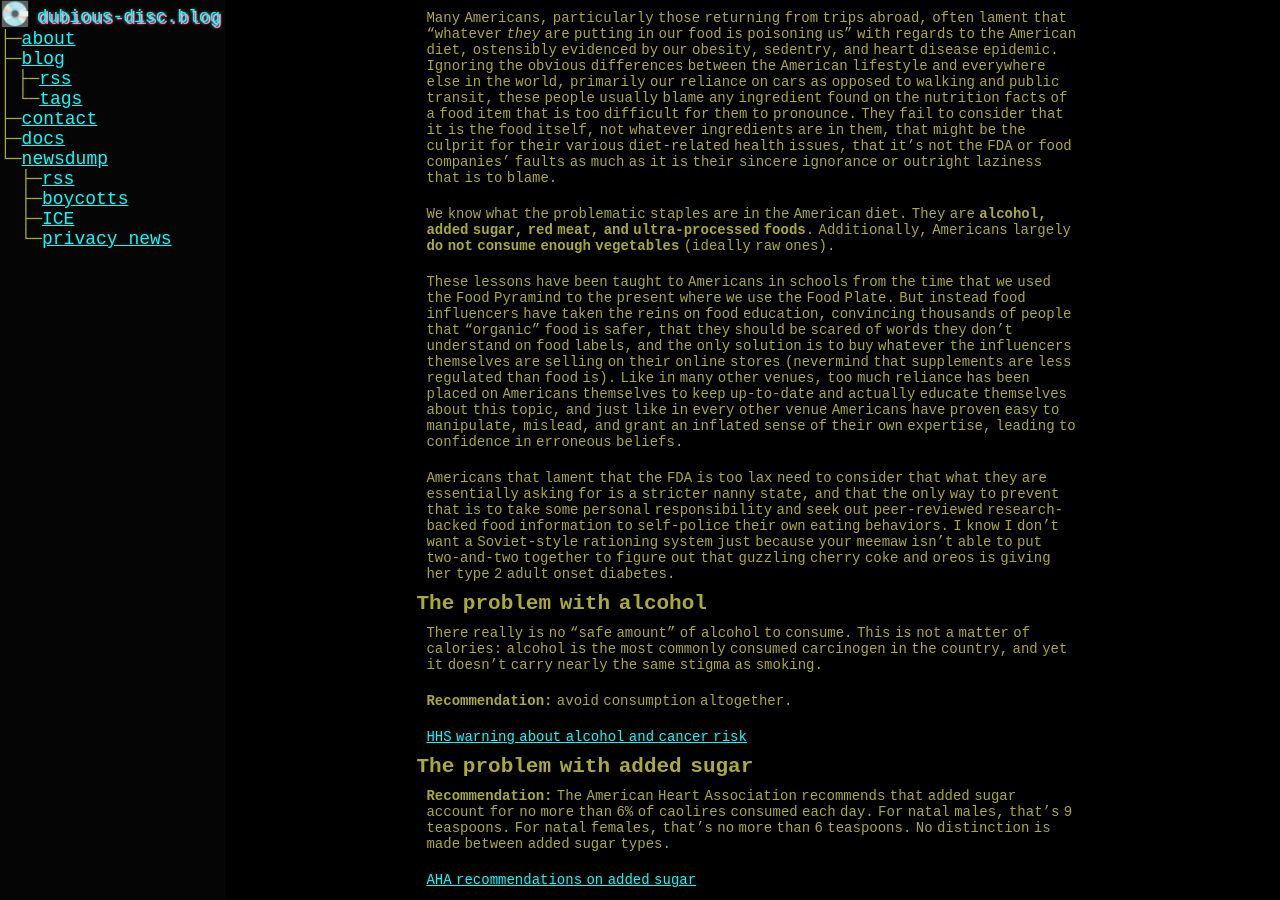
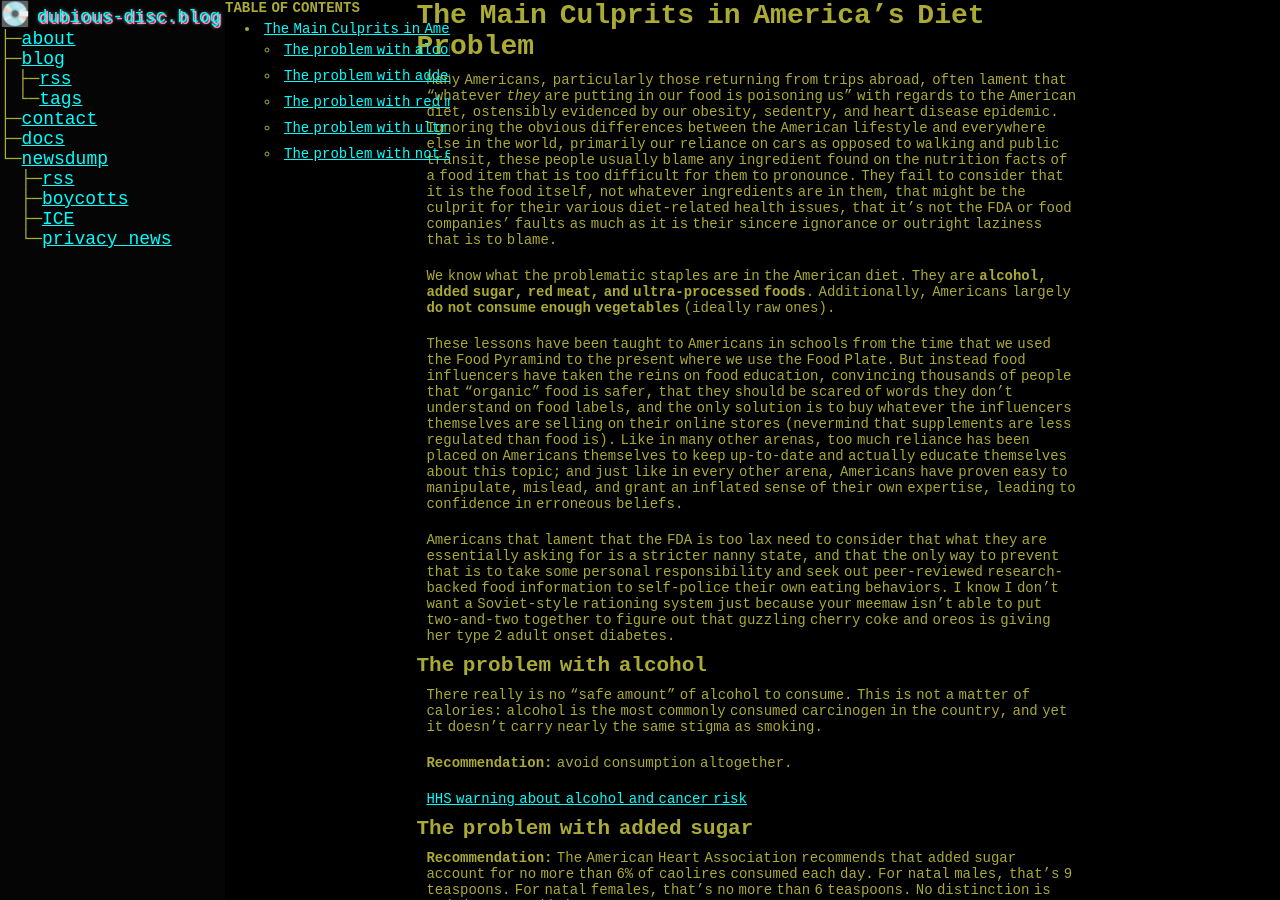
Before and after one commit to paranoid-porygon/paranoid-porygon.github.io, a Jekyll site: the page built from _pages/docs/culprits-of-americas-diet.md, in a window 1280 px wide and 900 px high. Built offline with Jekyll 4.4.1, drawn with Linux system fonts in a browser that asks for light colours.

Commit message:
fixed typo and added toc

```diff
--- a/_pages/docs/culprits-of-americas-diet.md
+++ b/_pages/docs/culprits-of-americas-diet.md
@@ -4,11 +4,16 @@ title: The Main Culprits in America's Diet Problem
 permalink: /docs/american-diet-culprits
 ---
 
+* This will become a table of contents (this text will be scrapped).
+{:toc}
+
+# The Main Culprits in America's Diet Problem
+
 Many Americans, particularly those returning from trips abroad, often lament that "whatever *they* are putting in our food is poisoning us" with regards to the American diet, ostensibly evidenced by our obesity, sedentry, and heart disease epidemic. Ignoring the obvious differences between the American lifestyle and everywhere else in the world, primarily our reliance on cars as opposed to walking and public transit, these people usually blame any ingredient found on the nutrition facts of a food item that is too difficult for them to pronounce. They fail to consider that it is the food itself, not whatever ingredients are in them, that might be the culprit for their various diet-related health issues, that it's not the FDA or food companies' faults as much as it is their sincere ignorance or outright laziness that is to blame.
 
 We know what the problematic staples are in the American diet. They are **alcohol, added sugar, red meat, and ultra-processed foods**. Additionally, Americans largely **do not consume enough vegetables** (ideally raw ones).
 
-These lessons have been taught to Americans in schools from the time that we used the Food Pyramind to the present where we use the Food Plate. But instead food influencers have taken the reins on food education, convincing thousands of people that "organic" food is safer, that they should be scared of words they don't understand on food labels, and the only solution is to buy whatever the influencers themselves are selling on their online stores (nevermind that supplements are less regulated than food is). Like in many other venues, too much reliance has been placed on Americans themselves to keep up-to-date and actually educate themselves about this topic, and just like in every other venue Americans have proven easy to manipulate, mislead, and grant an inflated sense of their own expertise, leading to confidence in erroneous beliefs.
+These lessons have been taught to Americans in schools from the time that we used the Food Pyramind to the present where we use the Food Plate. But instead food influencers have taken the reins on food education, convincing thousands of people that "organic" food is safer, that they should be scared of words they don't understand on food labels, and the only solution is to buy whatever the influencers themselves are selling on their online stores (nevermind that supplements are less regulated than food is). Like in many other arenas, too much reliance has been placed on Americans themselves to keep up-to-date and actually educate themselves about this topic; and just like in every other arena, Americans have proven easy to manipulate, mislead, and grant an inflated sense of their own expertise, leading to confidence in erroneous beliefs.
 
 Americans that lament that the FDA is too lax need to consider that what they are essentially asking for is a stricter nanny state, and that the only way to prevent that is to take some personal responsibility and seek out peer-reviewed research-backed food information to self-police their own eating behaviors. I know I don't want a Soviet-style rationing system just because your meemaw isn't able to put two-and-two together to figure out that guzzling cherry coke and oreos is giving her type 2 adult onset diabetes.
 
```
